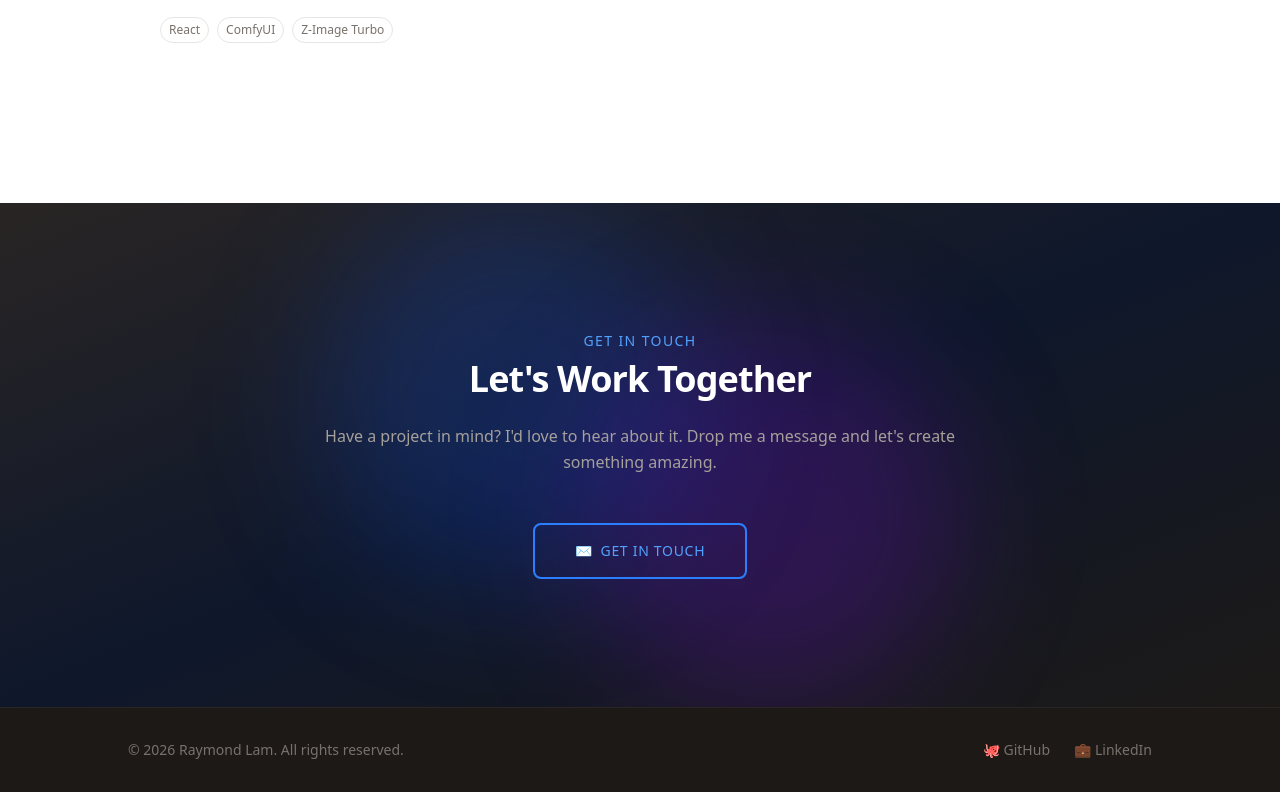
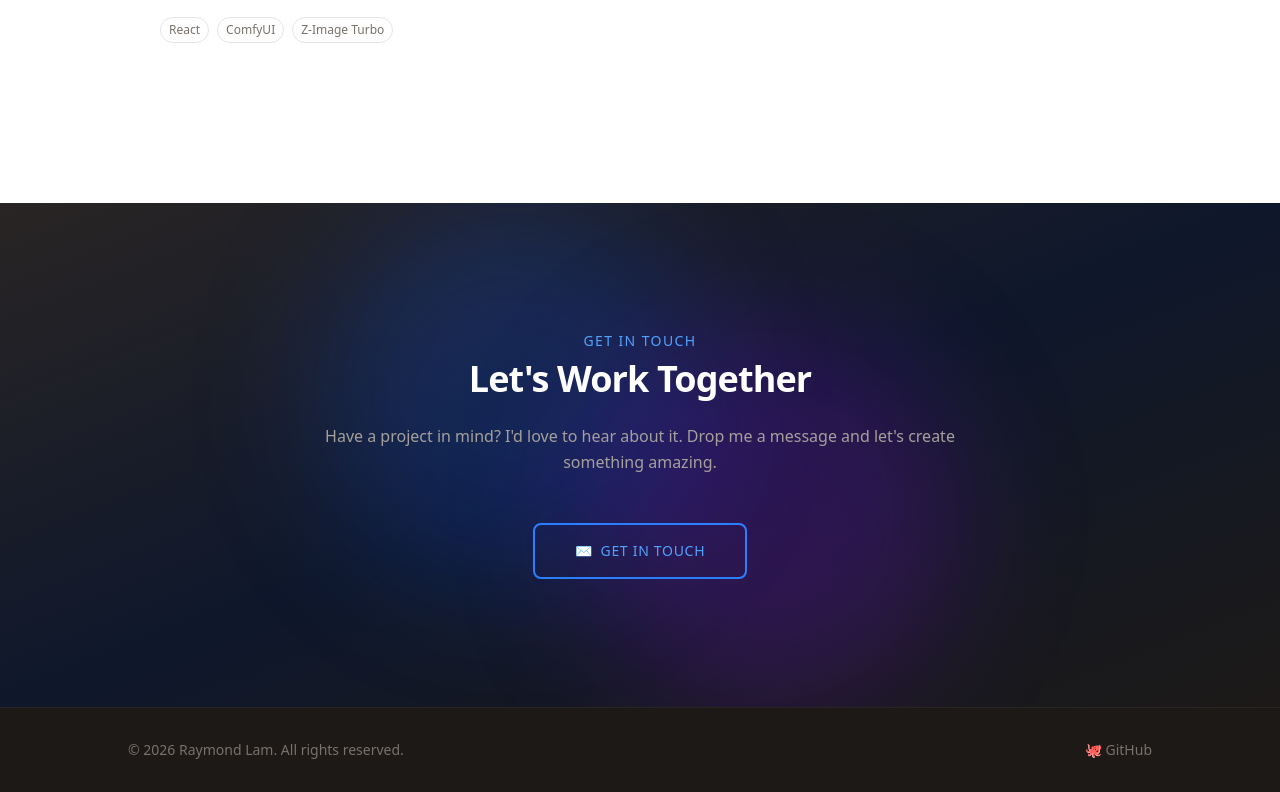
Before and after one commit to pc8521claw/portfolio, a Next.js app: page / in a window 1280 px wide. Shown: the part 3133-3925 px from the top of the page. Built offline with nearby package versions, Linux system fonts and the light colour scheme.

Commit message:
Remove LinkedIn, update GitHub URL to pc8521claw

```diff
--- a/src/app/page.tsx
+++ b/src/app/page.tsx
@@ -370,20 +370,12 @@ export default function Home() {
           <p>© {new Date().getFullYear()} Raymond Lam. {t.footer.rights}</p>
           <div className="flex gap-6">
             <a
-              href="https://github.com/pc8521"
+              href="https://github.com/pc8521claw"
               target="_blank"
               rel="noopener noreferrer"
               className="hover:text-white transition-colors flex items-center gap-1"
             >
               <span>🐙</span> {t.footer.github}
-            </a>
-            <a
-              href="https://linkedin.com/in/pc8521"
-              target="_blank"
-              rel="noopener noreferrer"
-              className="hover:text-white transition-colors flex items-center gap-1"
-            >
-              <span>💼</span> {t.footer.linkedin}
             </a>
           </div>
         </div>
--- a/src/i18n/translations.ts
+++ b/src/i18n/translations.ts
@@ -43,7 +43,6 @@ export const translations = {
     footer: {
       rights: "All rights reserved.",
       github: "GitHub",
-      linkedin: "LinkedIn",
     },
 
     // Project descriptions
@@ -102,7 +101,6 @@ export const translations = {
     footer: {
       rights: "版權所有。",
       github: "GitHub",
-      linkedin: "LinkedIn",
     },
 
     // Project descriptions
```
